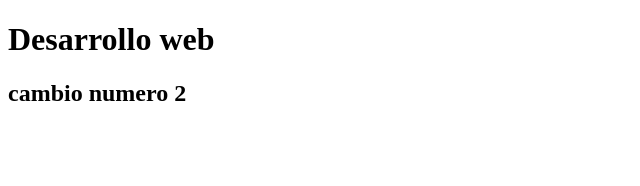
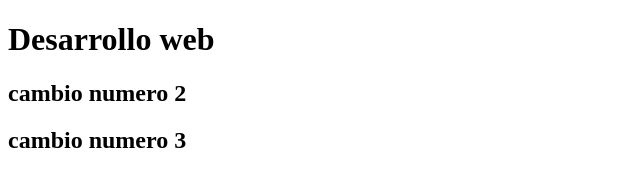
Before and after one commit to ARTUROHG2022/TEST-PROYECTO, a plain HTML site: page index.html in a window 1280 px wide. Shown: the whole page, without its empty margins (0-640 px from the left). Drawn offline with Linux system fonts and the light colour scheme.

Commit message:
cambio Nª3

```diff
--- a/index.html
+++ b/index.html
@@ -11,6 +11,7 @@
 <body>
     <h1>Desarrollo web</h1>
     <h2>cambio numero 2</h2>
+    <h2>cambio numero 3</h2>
 </body>
 
 </html>
```
